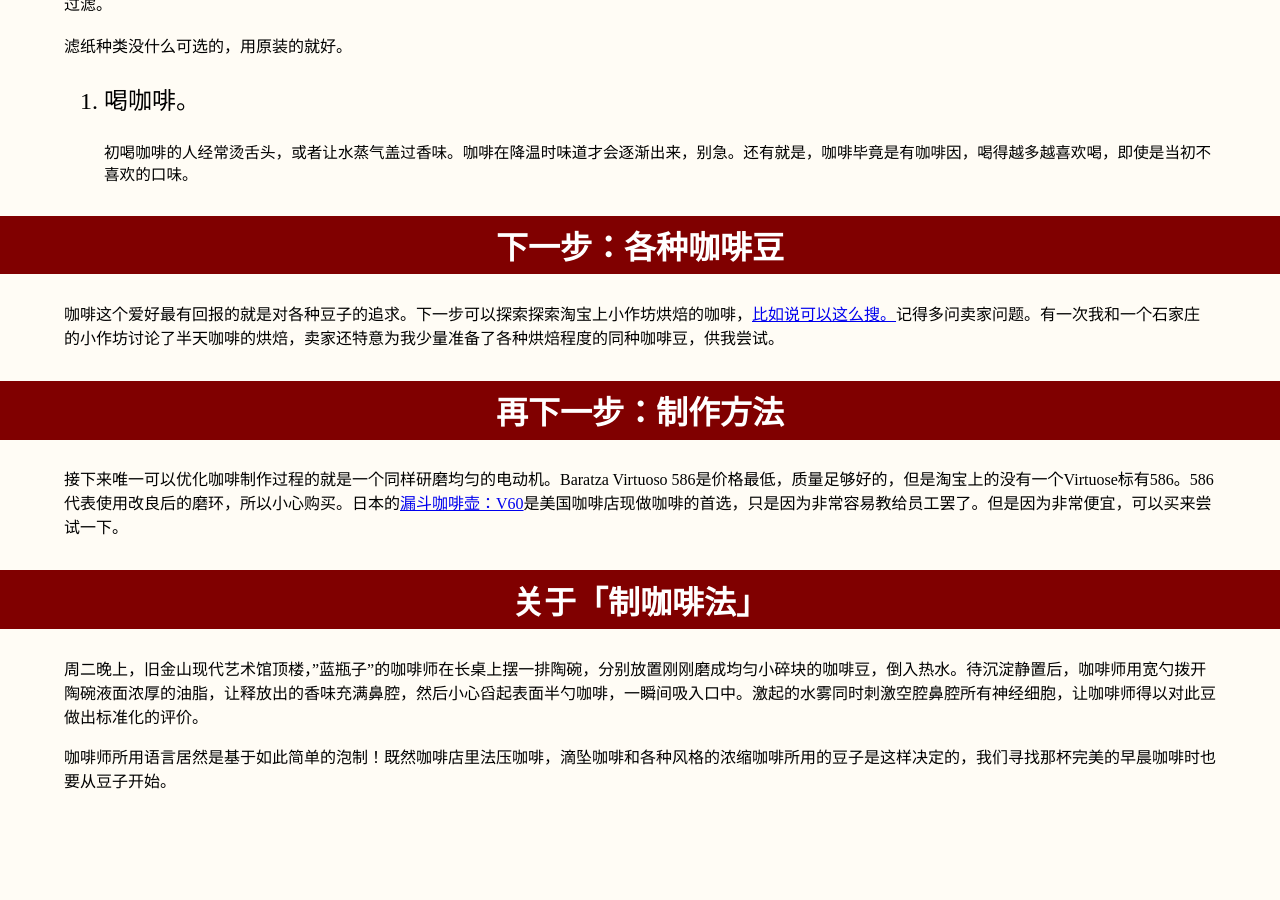
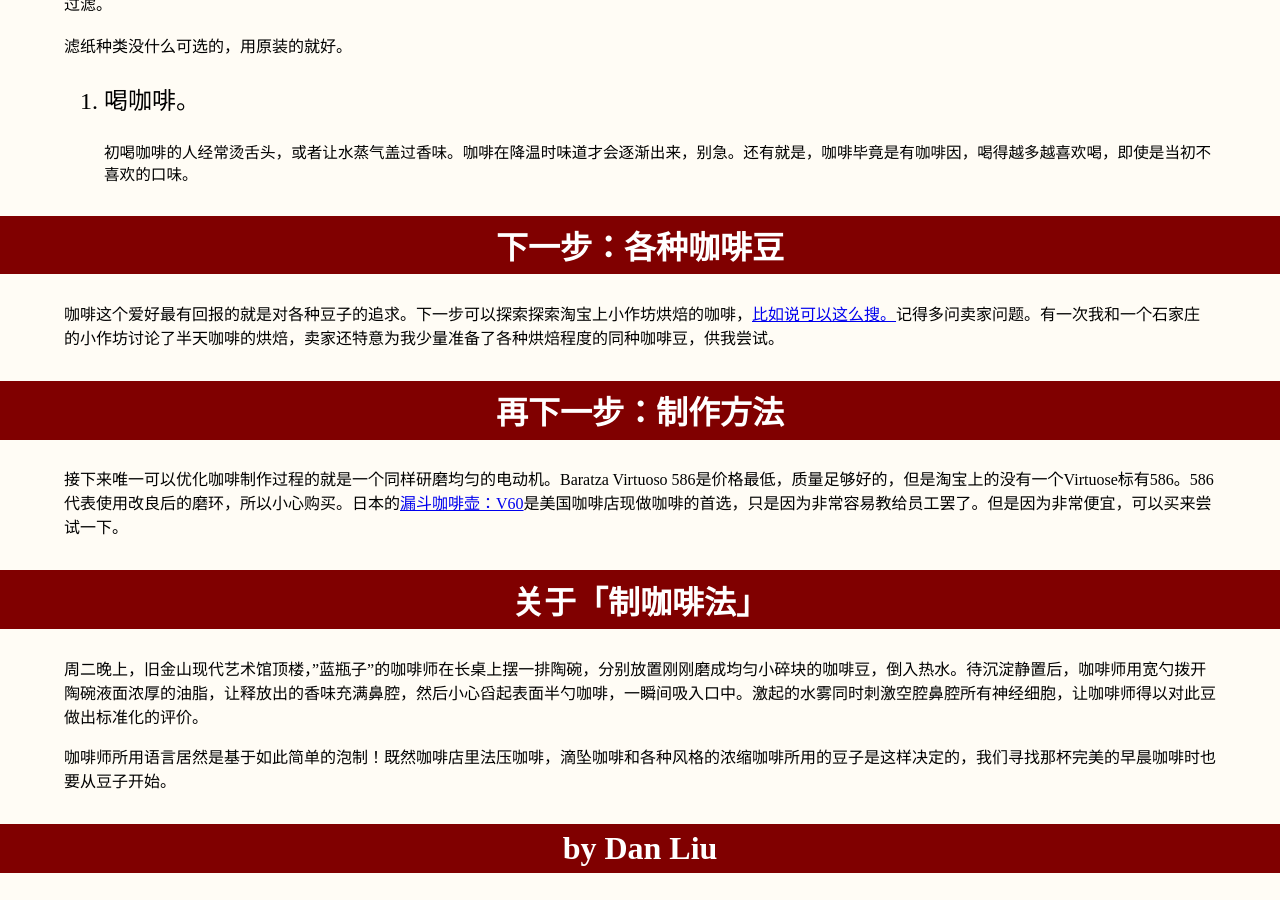
Before and after one commit to pspEgg/cohi, a Jekyll site: the page built from index.md, in a window 1280 px wide and 900 px high, scrolled down 637 px. Built offline with Jekyll 4.4.1, drawn with Linux system fonts in a browser that asks for light colours; Markdown is read by kramdown in place of the engine named in the settings; before the commit the page ends 1445 px from its top, so only the background shows below that.

Commit message:
attribution

```diff
--- a/index.md
+++ b/index.md
@@ -51,3 +51,5 @@ layout: default
 周二晚上，旧金山现代艺术馆顶楼，"蓝瓶子"的咖啡师在长桌上摆一排陶碗，分别放置刚刚磨成均匀小碎块的咖啡豆，倒入热水。待沉淀静置后，咖啡师用宽勺拨开陶碗液面浓厚的油脂，让释放出的香味充满鼻腔，然后小心舀起表面半勺咖啡，一瞬间吸入口中。激起的水雾同时刺激空腔鼻腔所有神经细胞，让咖啡师得以对此豆做出标准化的评价。
 
 咖啡师所用语言居然是基于如此简单的泡制！既然咖啡店里法压咖啡，滴坠咖啡和各种风格的浓缩咖啡所用的豆子是这样决定的，我们寻找那杯完美的早晨咖啡时也要从豆子开始。
+
+# by Dan Liu
```
